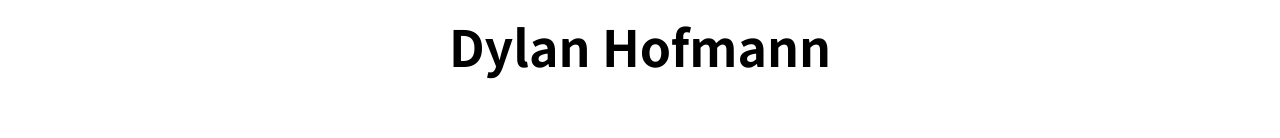
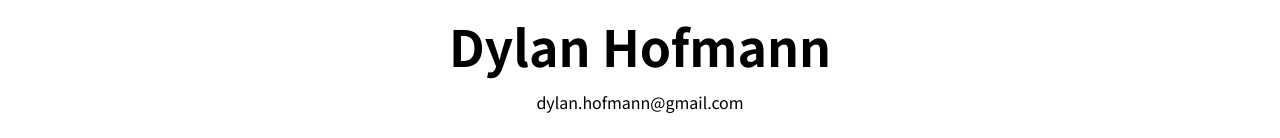
Before and after one commit to dylhof/dylanhofmann, a React (Create React App) app: page / in a window 1280 px wide. Shown: the top 138 px of the page. Built offline with nearby package versions, Linux system fonts and the light colour scheme.

Commit message:
Create Header component and add to App

```diff
--- a/src/Components/App/App.js
+++ b/src/Components/App/App.js
@@ -1,5 +1,6 @@
 import React, {Component} from 'react';
 import ProjectArea from '../ProjectArea/ProjectArea';
+import {Header} from '../Header/Header';
 
 
 class App extends Component{
@@ -7,7 +8,7 @@ class App extends Component{
   render() {
     return (
       <div className="App">
-        <h1>Dylan Hofmann</h1>
+        <Header/>
         <ProjectArea/>
       </div>
     );
--- /dev/null
+++ b/src/Components/Header/Header.js
@@ -0,0 +1,10 @@
+import React from 'react';
+
+export const Header = () => {
+  return(
+    <header>
+      <h1>Dylan Hofmann</h1>
+      <p>dylan.hofmann@gmail.com</p>
+    </header>
+  )
+}
```
